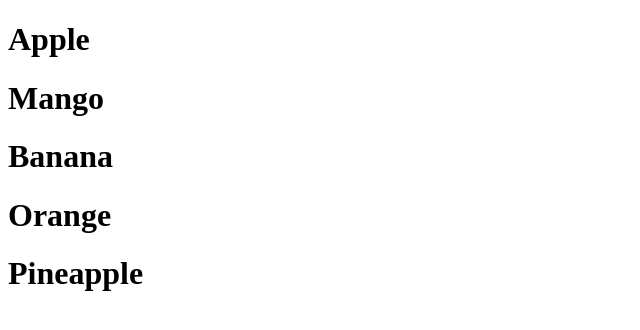
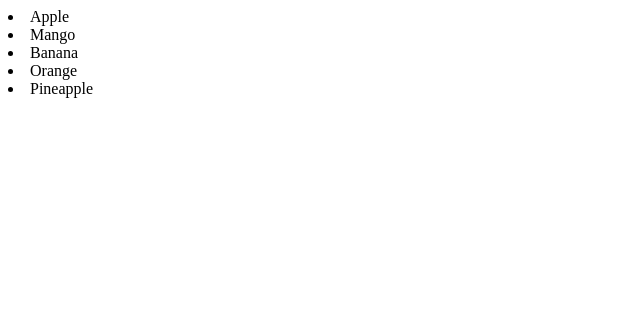
Before and after one commit to patriciakennedy/react-learning-hub, a React (Vite) app in the folder reactpro/: page / in a window 1280 px wide. Shown: the top 330 px of the page, without its empty margins (0-640 px from the left). Built offline with nearby package versions, Linux system fonts and the light colour scheme.

Commit message:
Update Fruits.Jsx

```diff
--- a/reactpro/src/components/Fruits.jsx
+++ b/reactpro/src/components/Fruits.jsx
@@ -1,5 +1,5 @@
 export default function Fruits() {
     const fruits = ["Apple", "Mango", "Banana", "Orange", "Pineapple"];
 
-return (<div>{fruits.map((fruit) => (<h1>{fruit}</h1>))}</div>);
+return (<div>{fruits.map((fruit) => (<li>{fruit}</li>))}</div>);
 }
```
